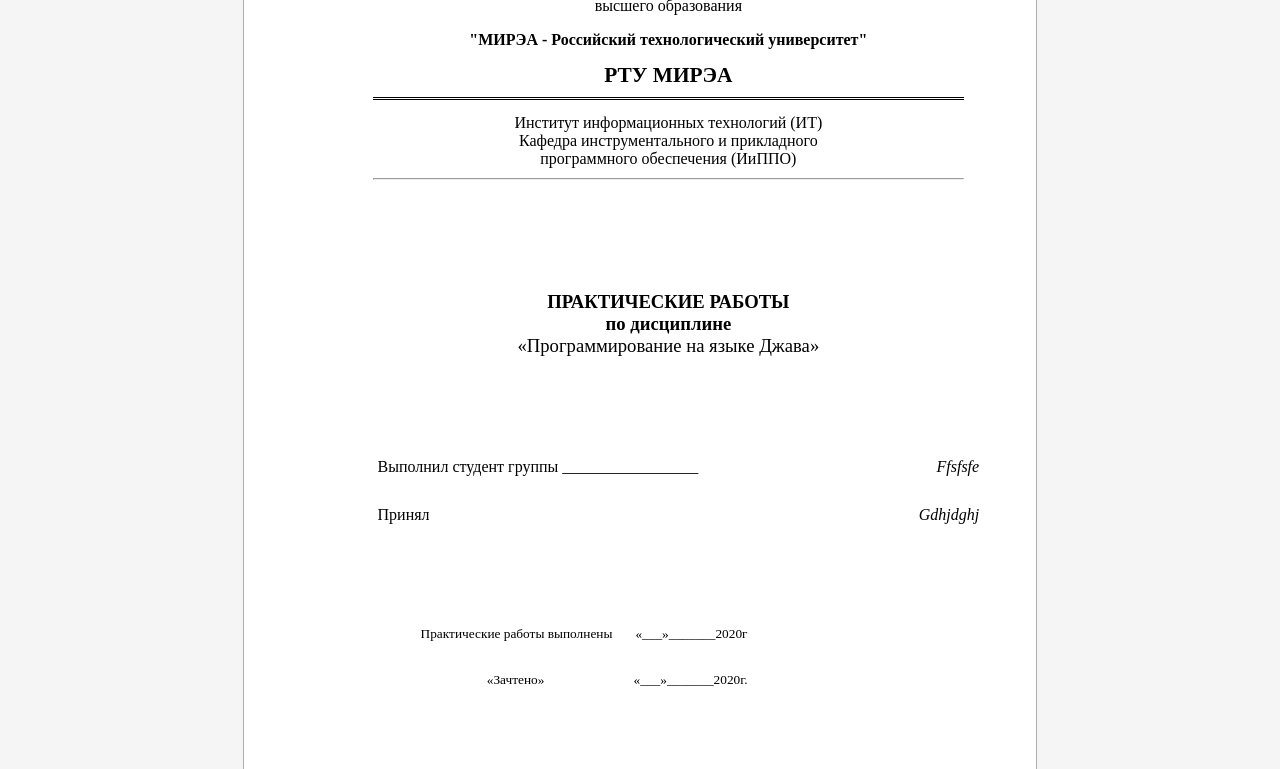
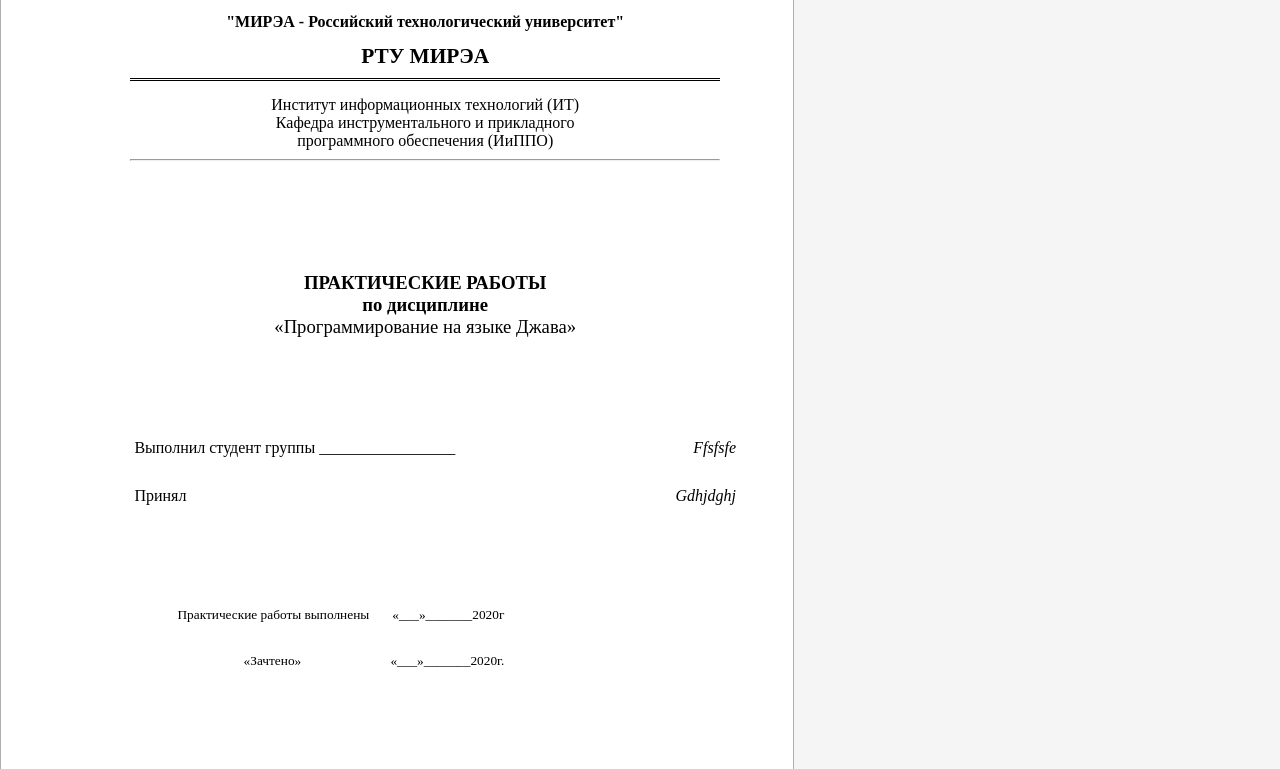
Before and after one commit to m1cron/mireaPDF, a plain HTML site: page templates/clean/index.html in a window 1280 px wide. Shown: the part 242-1011 px from the top of the page. Drawn offline with Linux system fonts and the light colour scheme.

Commit message:
ftl initial structure

```diff
--- a/templates/clean/style.css
+++ b/templates/clean/style.css
@@ -29,8 +29,8 @@ img {
 
 /* Основные стили */
 body {
-    display: flex;
-    justify-content: center;
+    /*display: flex;*/
+    /*justify-content: center;*/
     scroll-behavior: smooth;
     background-color: #f5f5f5;
     text-rendering: optimizeSpeed;
@@ -43,7 +43,7 @@ body {
 .page {
     width: 21cm;
     height: 29.7cm;
-    margin: 0.5cm 0;
+    margin: 0 0 0.5cm;
     padding: 2cm 1.5cm 2cm 3cm;
     background-color: #ffffff;
     border: 1px solid #aeaeae;
```
